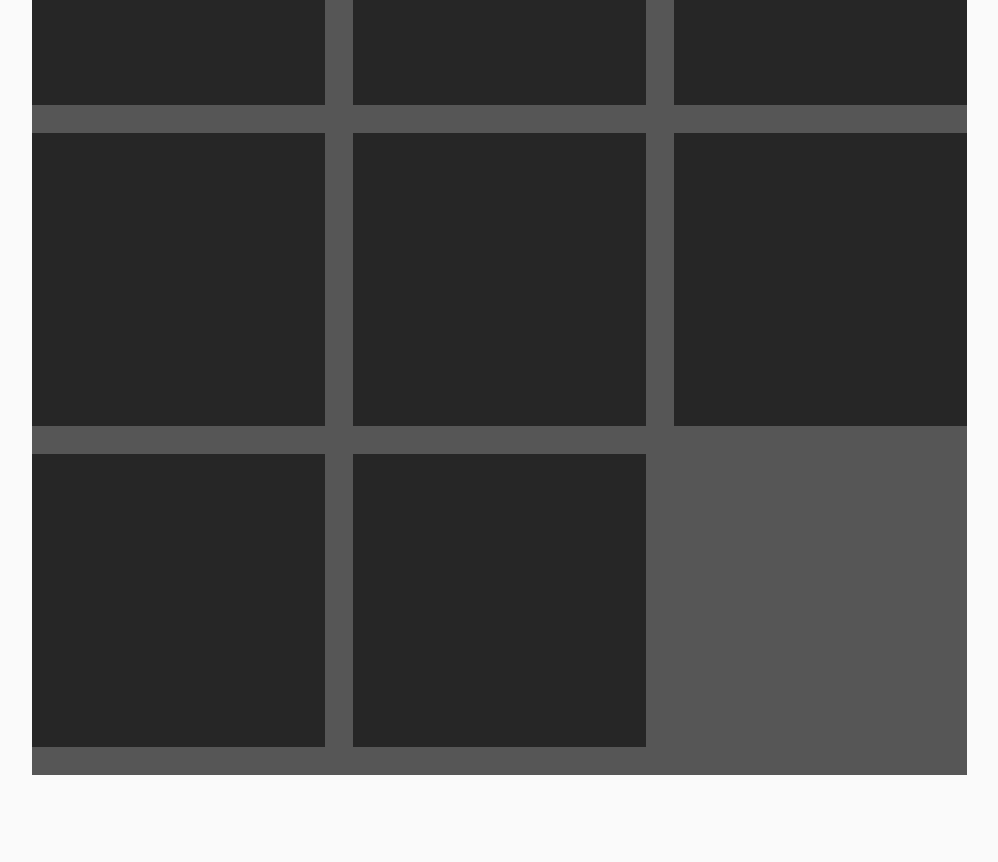
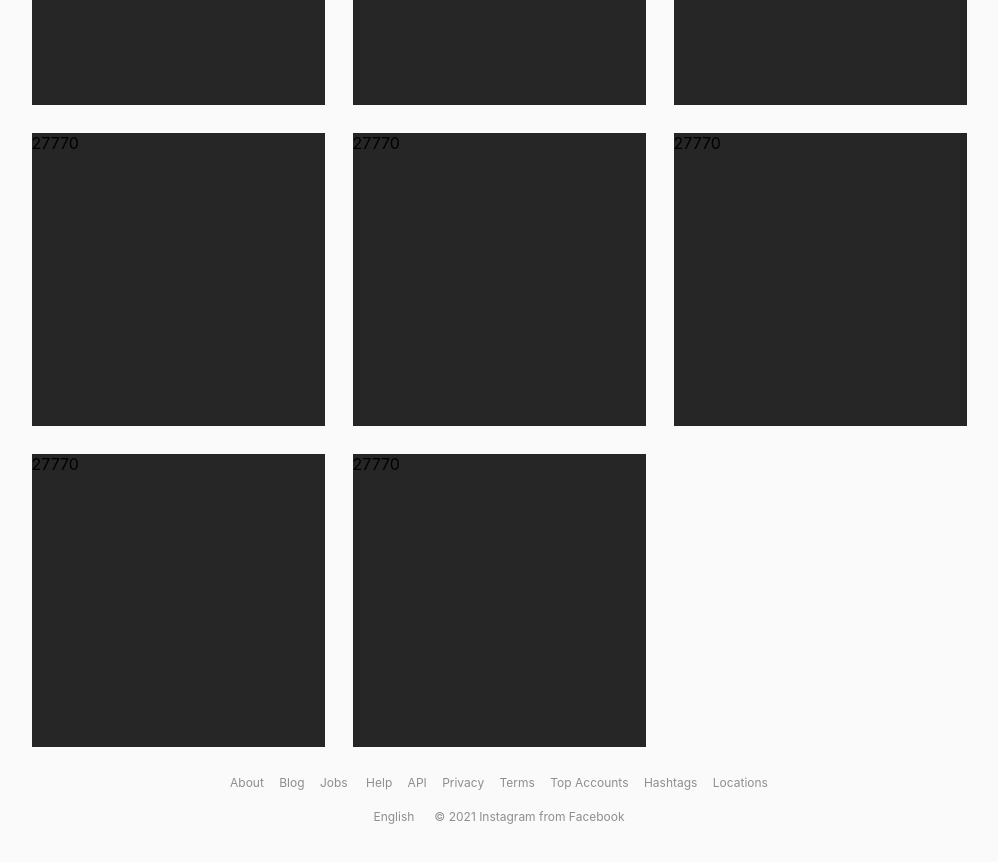
Before and after one commit to SmurtiranjanSahoo/instagram-clone, a React (Create React App) app: page /profile in a window 1280 px wide. Shown: the part 1040-1902 px from the top of the page, without its empty margins (141-1139 px from the left). Before the commit the page ends 1815 px from the top, so only its background shows below. Built offline with nearby package versions, Linux system fonts and the light colour scheme.

Commit message:
profile dropdown fixed

```diff
--- a/src/App.css
+++ b/src/App.css
@@ -502,7 +502,7 @@ hr {
 /* profile post */
 .profile-post-container {
   width: 935px;
-  background-color: #565656;
+  /* background-color: #565656; */
   display: flex;
   flex-wrap: wrap;
 }
@@ -518,3 +518,21 @@ hr {
   background-color: #262626;
   margin: 0 28px 28px 28px;
 }
+.profile-post-margin:hover,
+.profile-post:hover {
+  opacity: 0.8;
+  /* display: flex; */
+}
+
+/* .profile-post-likecount {
+  width: 100px;
+  height: 100px;
+  background-color: #0095f6;
+  color: #ffffff;
+  display: flex;
+  justify-content: center;
+  align-items: center;
+  margin-left: auto;
+  margin-right: auto;
+
+} */
--- a/src/Components/Header.js
+++ b/src/Components/Header.js
@@ -31,9 +31,12 @@ const Header = () => {
         style={{
           width: "975px",
           // background: "#000",
+          marginTop: "53px",
           marginLeft: "auto",
           marginRight: "auto",
-          // position: "relative",
+          position: "absolute",
+          left: 50,
+          right: 50,
         }}
       >
         <div
@@ -41,7 +44,6 @@ const Header = () => {
           style={{
             width: "230px",
             height: "194px",
-            marginTop: "53px",
             marginLeft: "auto",
             backgroundColor: "#ffffff",
             // boxShadow: "rgba(99, 99, 99, 0.2) 0px 2px 8px 0px",
--- a/src/Components/ProfilePost.js
+++ b/src/Components/ProfilePost.js
@@ -3,7 +3,16 @@ import React from "react";
 const ProfilePost = ({ className = "profile-post" }) => {
   return (
     <>
-      <div className={className}></div>
+      <div className={className}>
+        <div className="profile-post-likecount">
+          <span>
+            <span>277</span>
+          </span>
+          <span>
+            <span>70</span>
+          </span>
+        </div>
+      </div>
     </>
   );
 };
--- a/src/Pages/Profile.js
+++ b/src/Pages/Profile.js
@@ -4,6 +4,7 @@ import ProfileInfo from "../Components/ProfileInfo";
 import ProfileHighlight from "../Components/ProfileHighlight";
 import ProfileNav from "../Components/ProfileNav";
 import ProfilePost from "../Components/ProfilePost";
+import Footer from "../Components/Footer";
 
 const Profile = () => {
   return (
@@ -31,6 +32,7 @@ const Profile = () => {
           <ProfilePost className={"profile-post-margin"} />
         </div>
       </div>
+      <Footer />
     </div>
   );
 };
```
